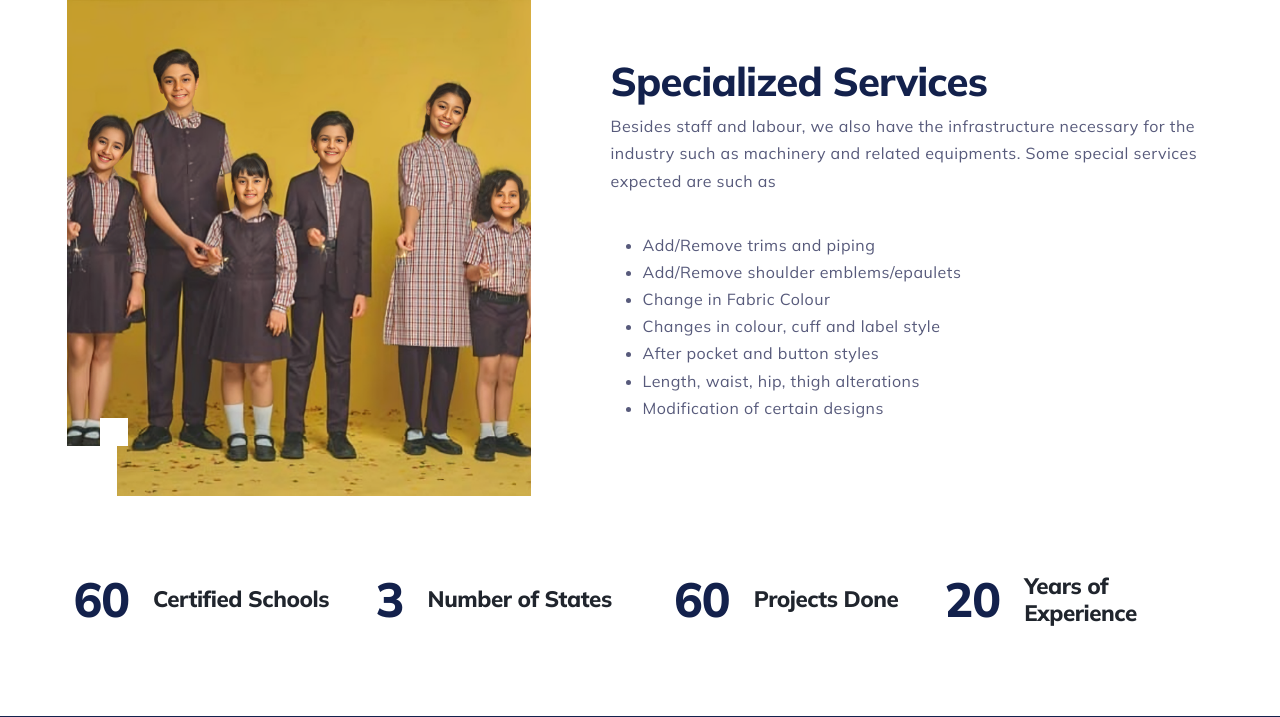
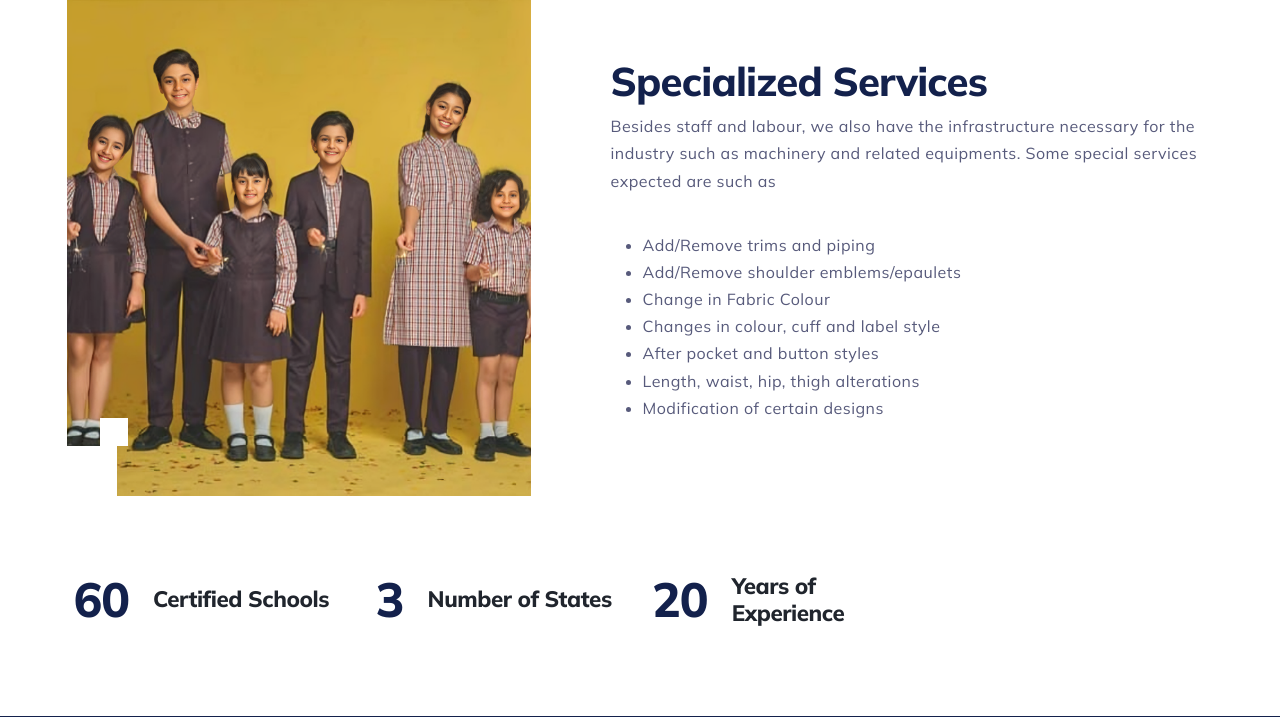
Before and after one commit to madhumitha0511/indus, a Flask app: page / in a window 1280 px wide. Shown: the part 2565-3282 px from the top of the page. Run offline with Flask 3, Linux system fonts and the light colour scheme; some libraries are stand-ins or nearby versions.

Commit message:
Update index.html

```diff
--- a/templates/index.html
+++ b/templates/index.html
@@ -195,18 +195,6 @@
                             </div>
                         </div>
                     </div>
-                    <div class="col-sm-6 col-lg-3 mt-5 wow fadeIn" data-wow-delay="600ms">
-                        <div class="counter-box position-relative">
-                            <div class="d-flex align-items-center position-relative z-index-9 justify-content-center justify-content-sm-center">
-                                <div class="me-2 me-xl-4">
-                                    <h4 class="mb-0 text-start display-5 display-xxl-3 font-weight-800 text-secondary"><span class="countup">60</span></h4>
-                                </div>
-                                <div>
-                                    <h6 class="mb-0 text-start display-27 display-xl-25">Projects Done</h6>
-                                </div>
-                            </div>
-                        </div>
-                    </div>
                     <div class="col-sm-6 col-lg-3 mt-5 wow fadeIn" data-wow-delay="800ms">
                         <div class="counter-box position-relative">
                             <div class="d-flex align-items-center position-relative z-index-9 justify-content-center justify-content-sm-center">
```
